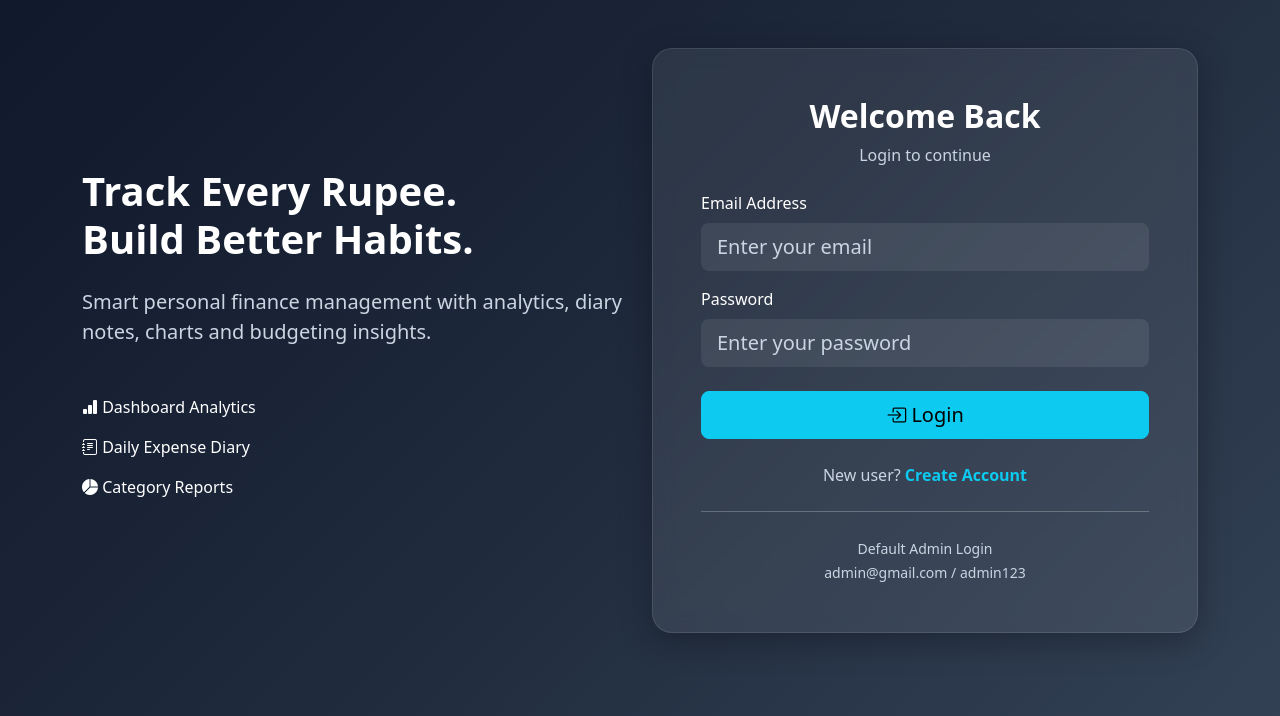
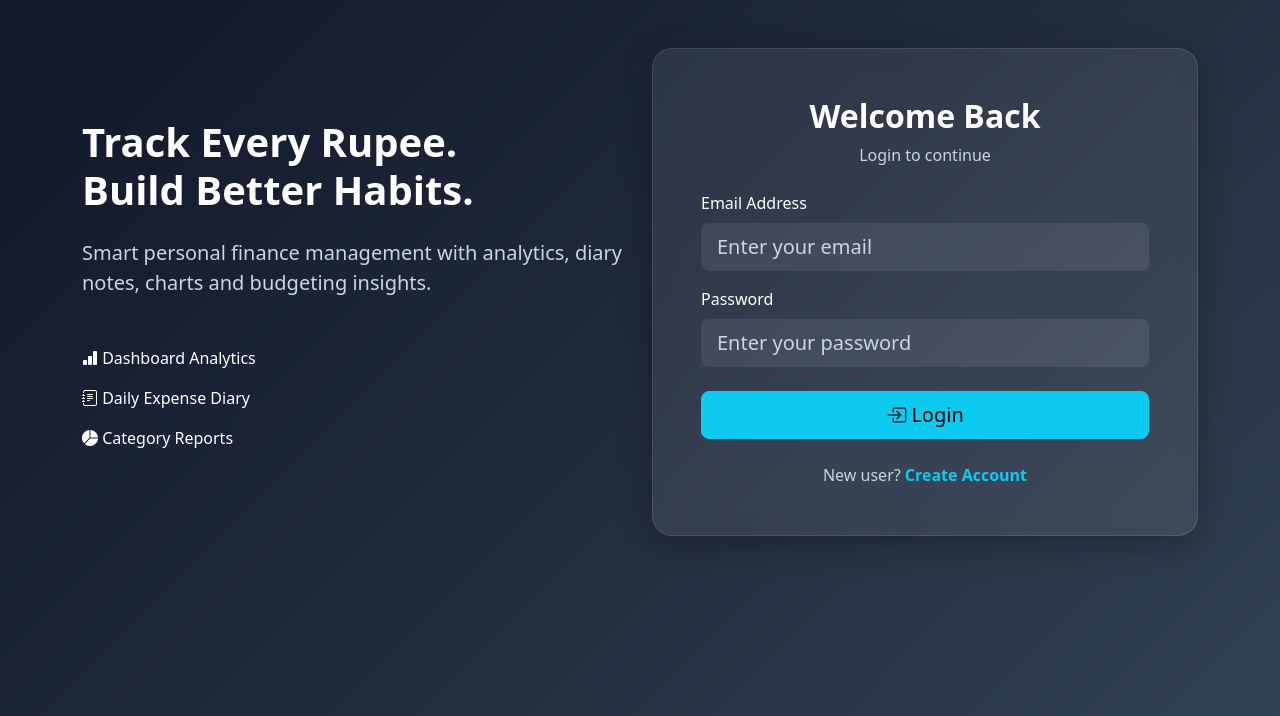
Before and after one commit to discovertechapp/expensetracker, a Flask app: page / in a window 1280 px wide. Shown: the part 84-800 px from the top of the page. Run offline with Flask 3, Linux system fonts and the light colour scheme; parts of the project's set-up code (start-up, migrations or seed data) failed here and were passed over.

Commit message:
Update login.html

```diff
--- a/templates/login.html
+++ b/templates/login.html
@@ -144,20 +144,7 @@
 
             </div>
 
-            <hr class="my-4 text-light">
 
-            <div class="text-center">
-
-                <small class="text-muted-custom">
-
-                    Default Admin Login
-                    <br>
-
-                    admin@gmail.com / admin123
-
-                </small>
-
-            </div>
 
         </div>
 
```
